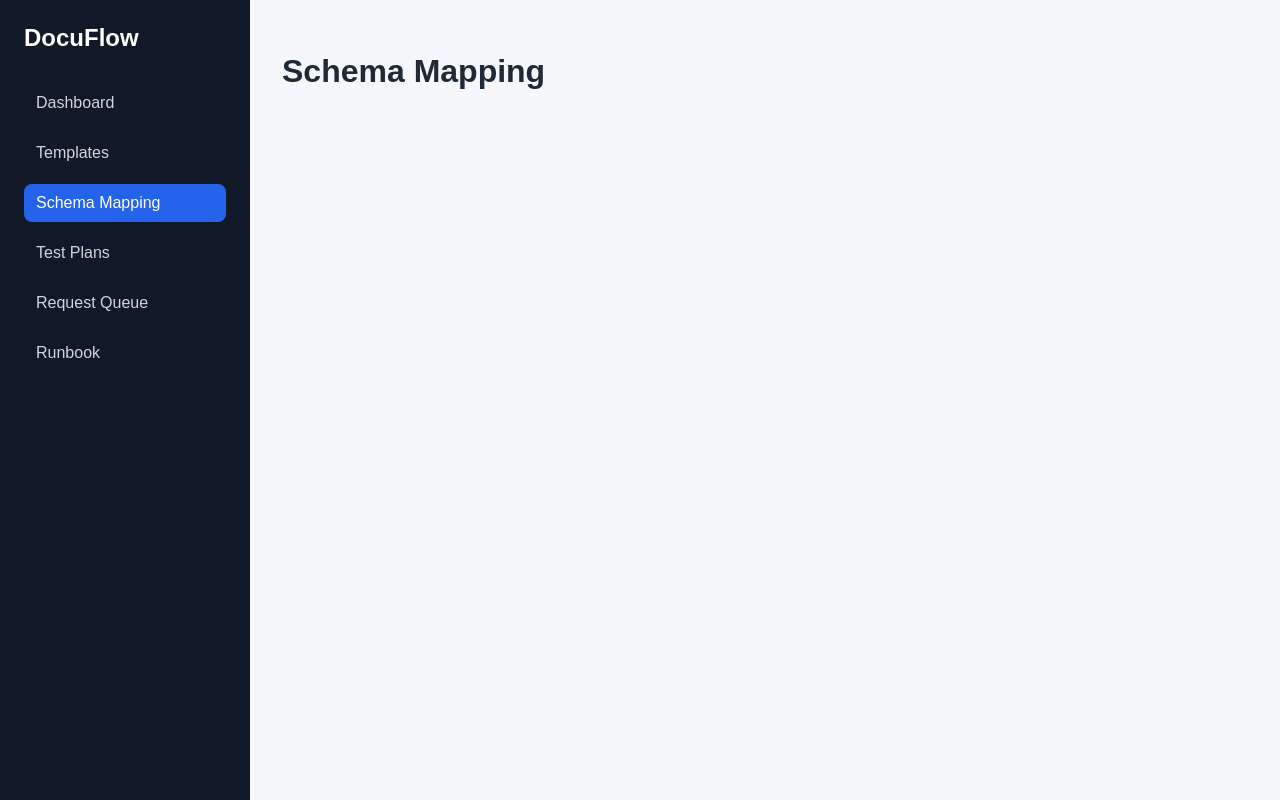
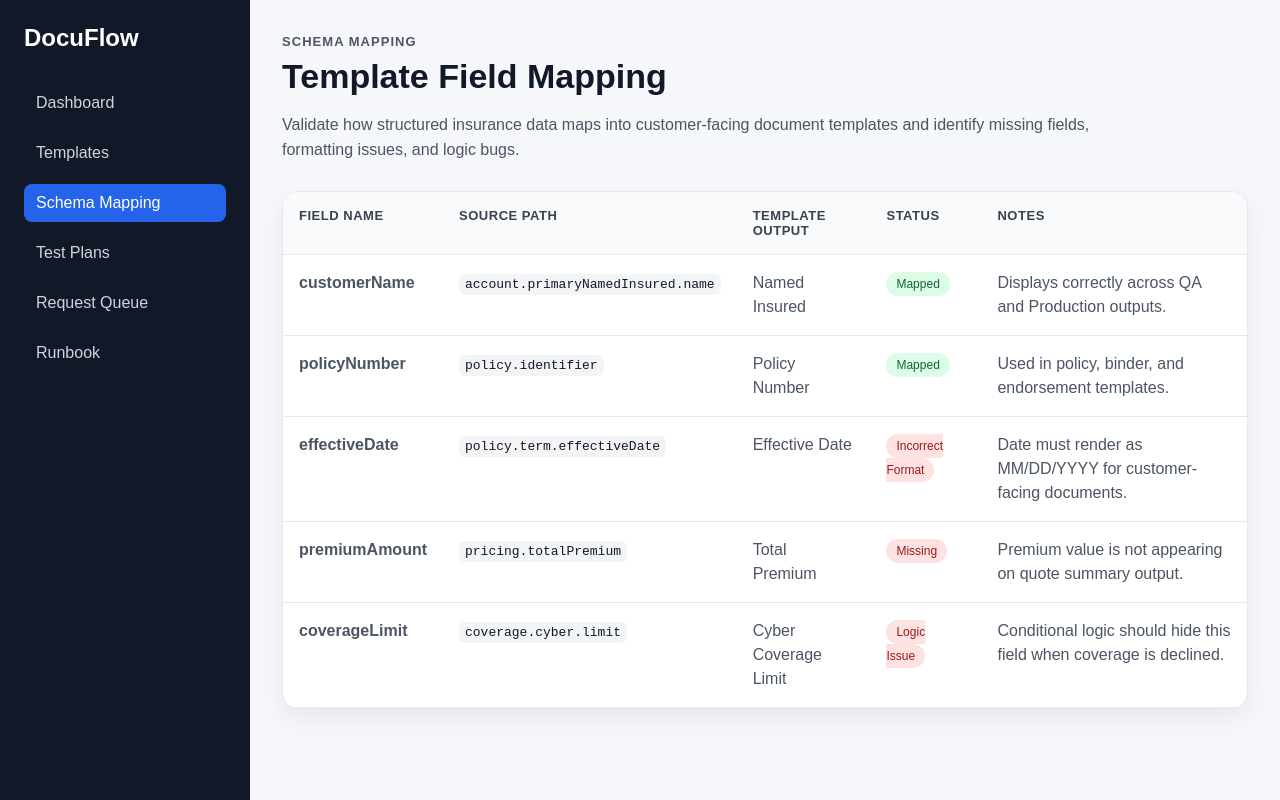
Before and after one commit to momycani/docuflow-template-manager, a React (Vite) app: page /schema-mapping in a window 1280 px wide. Built offline with nearby package versions, Linux system fonts and the light colour scheme.

Commit message:
Add schema mapping view

```diff
--- a/src/App.css
+++ b/src/App.css
@@ -134,3 +134,58 @@
 .details-list p {
   margin: 6px 0;
 }
+
+.table-card {
+  background: white;
+  border: 1px solid #e5e7eb;
+  border-radius: 16px;
+  overflow-x: auto;
+  box-shadow: 0 10px 24px rgba(15, 23, 42, 0.06);
+}
+
+table {
+  width: 100%;
+  border-collapse: collapse;
+  min-width: 900px;
+}
+
+th,
+td {
+  text-align: left;
+  padding: 16px;
+  border-bottom: 1px solid #e5e7eb;
+  vertical-align: top;
+}
+
+th {
+  background: #f9fafb;
+  color: #374151;
+  font-size: 13px;
+  text-transform: uppercase;
+  letter-spacing: 0.04em;
+}
+
+td {
+  color: #4b5563;
+  line-height: 1.5;
+}
+
+code {
+  background: #f3f4f6;
+  color: #111827;
+  padding: 3px 6px;
+  border-radius: 6px;
+  font-size: 13px;
+}
+
+.status.mapped {
+  background: #dcfce7;
+  color: #166534;
+}
+
+.status.missing,
+.status.incorrect-format,
+.status.logic-issue {
+  background: #fee2e2;
+  color: #991b1b;
+}
--- /dev/null
+++ b/src/data/schemaFields.ts
@@ -0,0 +1,44 @@
+import type { SchemaField } from "../types/schema";
+
+export const schemaFields: SchemaField[] = [
+  {
+    id: 1,
+    fieldName: "customerName",
+    sourcePath: "account.primaryNamedInsured.name",
+    templateOutput: "Named Insured",
+    status: "Mapped",
+    notes: "Displays correctly across QA and Production outputs.",
+  },
+  {
+    id: 2,
+    fieldName: "policyNumber",
+    sourcePath: "policy.identifier",
+    templateOutput: "Policy Number",
+    status: "Mapped",
+    notes: "Used in policy, binder, and endorsement templates.",
+  },
+  {
+    id: 3,
+    fieldName: "effectiveDate",
+    sourcePath: "policy.term.effectiveDate",
+    templateOutput: "Effective Date",
+    status: "Incorrect Format",
+    notes: "Date must render as MM/DD/YYYY for customer-facing documents.",
+  },
+  {
+    id: 4,
+    fieldName: "premiumAmount",
+    sourcePath: "pricing.totalPremium",
+    templateOutput: "Total Premium",
+    status: "Missing",
+    notes: "Premium value is not appearing on quote summary output.",
+  },
+  {
+    id: 5,
+    fieldName: "coverageLimit",
+    sourcePath: "coverage.cyber.limit",
+    templateOutput: "Cyber Coverage Limit",
+    status: "Logic Issue",
+    notes: "Conditional logic should hide this field when coverage is declined.",
+  },
+];
--- a/src/pages/SchemaMapping.tsx
+++ b/src/pages/SchemaMapping.tsx
@@ -1,5 +1,49 @@
-function Dashboard() {
-  return <h1>Schema Mapping</h1>;
+import { schemaFields } from "../data/schemaFields";
+
+function SchemaMapping() {
+  return (
+    <section>
+      <div className="page-header">
+        <p className="eyebrow">Schema Mapping</p>
+        <h1>Template Field Mapping</h1>
+        <p>
+          Validate how structured insurance data maps into customer-facing
+          document templates and identify missing fields, formatting issues,
+          and logic bugs.
+        </p>
+      </div>
+
+      <div className="table-card">
+        <table>
+          <thead>
+            <tr>
+              <th>Field Name</th>
+              <th>Source Path</th>
+              <th>Template Output</th>
+              <th>Status</th>
+              <th>Notes</th>
+            </tr>
+          </thead>
+
+          <tbody>
+            {schemaFields.map((field) => (
+              <tr key={field.id}>
+                <td><strong>{field.fieldName}</strong></td>
+                <td><code>{field.sourcePath}</code></td>
+                <td>{field.templateOutput}</td>
+                <td>
+                  <span className={`status ${field.status.toLowerCase().replaceAll(" ", "-")}`}>
+                    {field.status}
+                  </span>
+                </td>
+                <td>{field.notes}</td>
+              </tr>
+            ))}
+          </tbody>
+        </table>
+      </div>
+    </section>
+  );
 }
 
-export default Dashboard;
+export default SchemaMapping;
--- /dev/null
+++ b/src/types/schema.ts
@@ -0,0 +1,10 @@
+export type MappingStatus = "Mapped" | "Missing" | "Incorrect Format" | "Logic Issue";
+
+export interface SchemaField {
+  id: number;
+  fieldName: string;
+  sourcePath: string;
+  templateOutput: string;
+  status: MappingStatus;
+  notes: string;
+}
```
